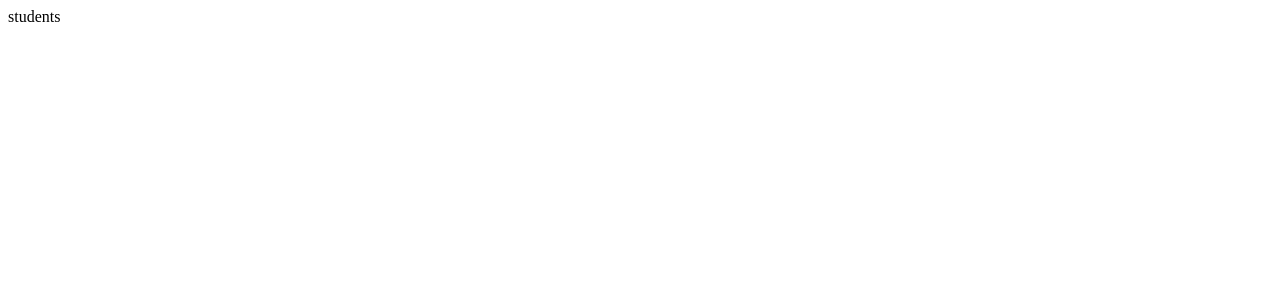
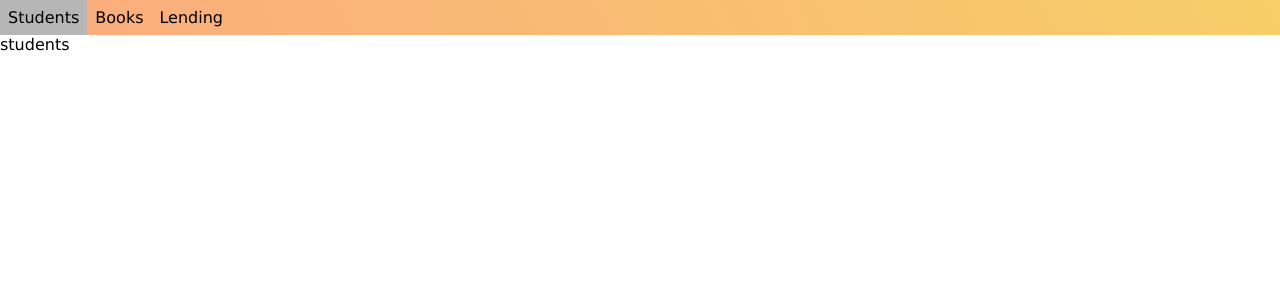
Before and after one commit to Darwin073100/library-university-frontend, a React app: page / in a window 1280 px wide. Shown: the top 300 px of the page. Built offline with nearby package versions, Linux system fonts and the light colour scheme.

Commit message:
add NavBar

```diff
--- a/src/components/NavBar.jsx
+++ b/src/components/NavBar.jsx
@@ -1,13 +1,14 @@
 import React from "react";
+import '../styles/NavBar.scss';
 
 function NavBar(){
     return(
         <>
             <nav class="nav-bar">
                 <ul>
-                    <li><a href="">Students</a></li>
-                    <li><a href="">Books</a></li>
-                    <li><a href="">Lending</a></li>
+                    <li><a href="/">Students</a></li>
+                    <li><a href="/books">Books</a></li>
+                    <li><a href="/lending">Lending</a></li>
                 </ul>
             </nav>
         </>
--- a/src/containers/Layout.jsx
+++ b/src/containers/Layout.jsx
@@ -1,8 +1,10 @@
 import React from "react";
+import { NavBar } from "../components/NavBar";
 
 function Layout({children}){
     return(
         <>
+            <NavBar />
             {children}
         </>
     )
--- a/src/routes/App.jsx
+++ b/src/routes/App.jsx
@@ -4,6 +4,7 @@ import { Layout } from "../containers/Layout";
 import { Books } from "../pages/Books";
 import { Lending } from "../pages/Lending";
 import { Students } from "../pages/Students";
+import '../styles/global.css';
 
 function App(){
     return(
--- /dev/null
+++ b/src/styles/NavBar.scss
@@ -0,0 +1,21 @@
+@import 'vars.scss';
+
+.nav-bar {
+    background: var(--color-nav);
+  }
+  .nav-bar ul {
+    display: flex;
+  }
+  .nav-bar ul li {
+    list-style: none;
+  }
+
+  .nav-bar ul li a {
+    text-decoration: none;
+    display: inline-block;
+    color: black;
+    padding: 8px;
+  }
+  .nav-bar ul li a:hover {
+    background-color: var(--color-hover);
+  }
--- /dev/null
+++ b/src/styles/global.css
@@ -0,0 +1,5 @@
+* {
+    margin: 0;
+    padding: 0;
+    font-family: var(--family);
+  }
--- /dev/null
+++ b/src/styles/vars.scss
@@ -0,0 +1,8 @@
+:root {
+    --family: Verdana, Geneva, Tahoma, sans-serif;
+    --color-nav: linear-gradient(62deg, #fbab7e 0%, #f7ce68 100%);
+    --color-hover: #b6b6b6;
+    --color-primary: rgb(45, 101, 255);
+    --color-warning: rgb(255, 216, 45);
+    --color-error: rgb(255, 45, 45);
+  }
```
